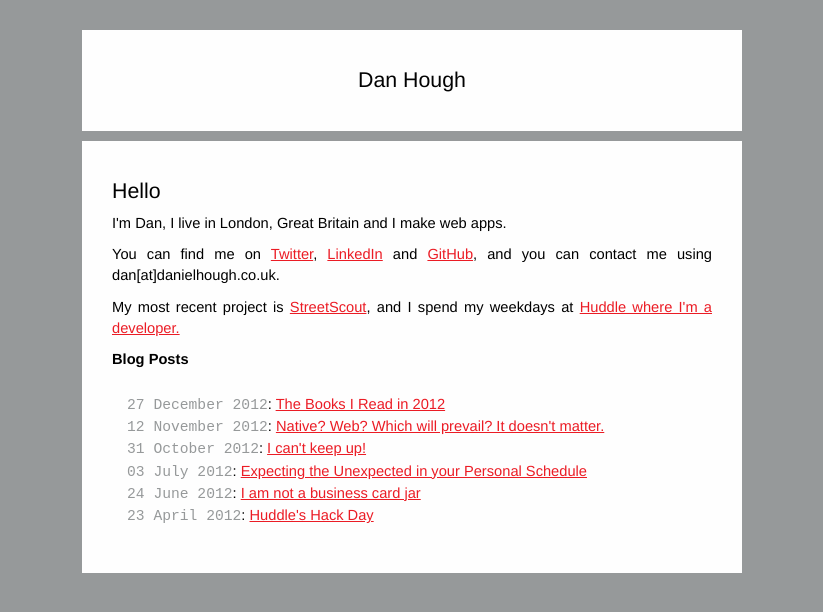
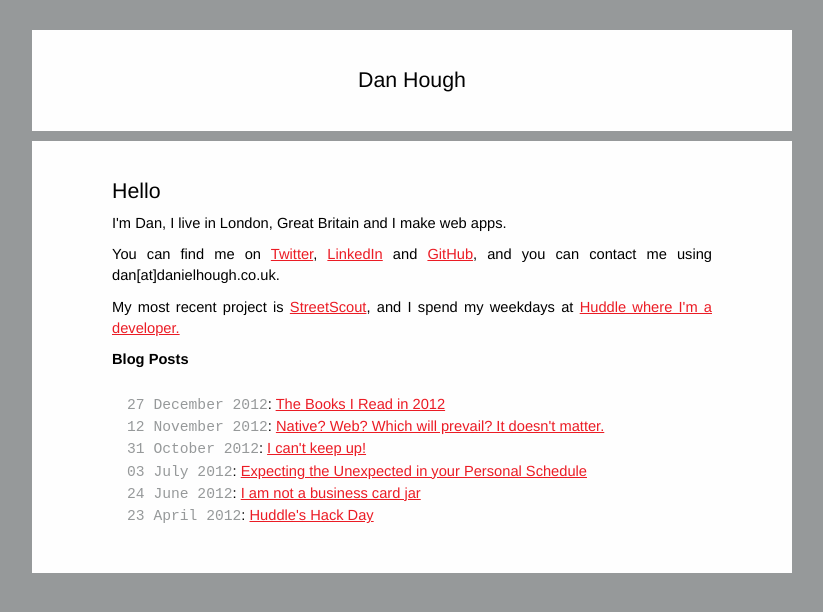
Before and after one commit to basicallydan/danhough.com, a Jekyll site: the page built from index.html, in a window 1280 px wide. Shown: the top 612 px of the page, without its empty margins (228-1051 px from the left). Built offline with Jekyll 4.4.1, drawn with Linux system fonts in a browser that asks for light colours.

Commit message:
Just a bit more margin...

```diff
--- a/css/main.css
+++ b/css/main.css
@@ -87,7 +87,7 @@ h3 {
 
 div.header {
   max-width:600px;
-  padding:30px;
+  padding:30px 80px;
   text-align:center;
   margin:30px auto 10px auto;
   background-color:#fefefe;
@@ -104,7 +104,7 @@ div.header h1.title {
 }
 
 .container {
-  padding:30px;
+  padding:30px 80px;
   margin: 0 auto;
   max-width:600px;
   position:relative;
```
